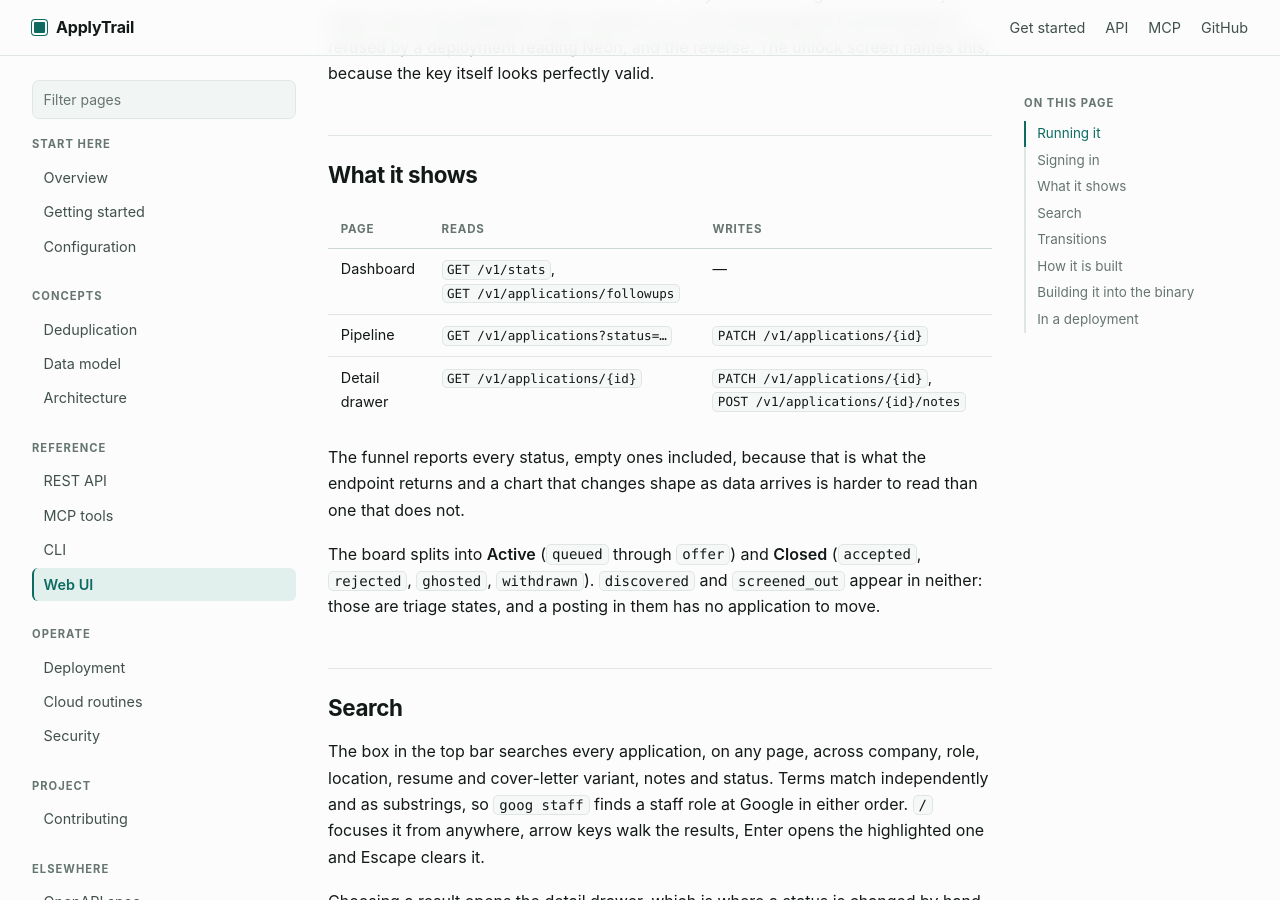
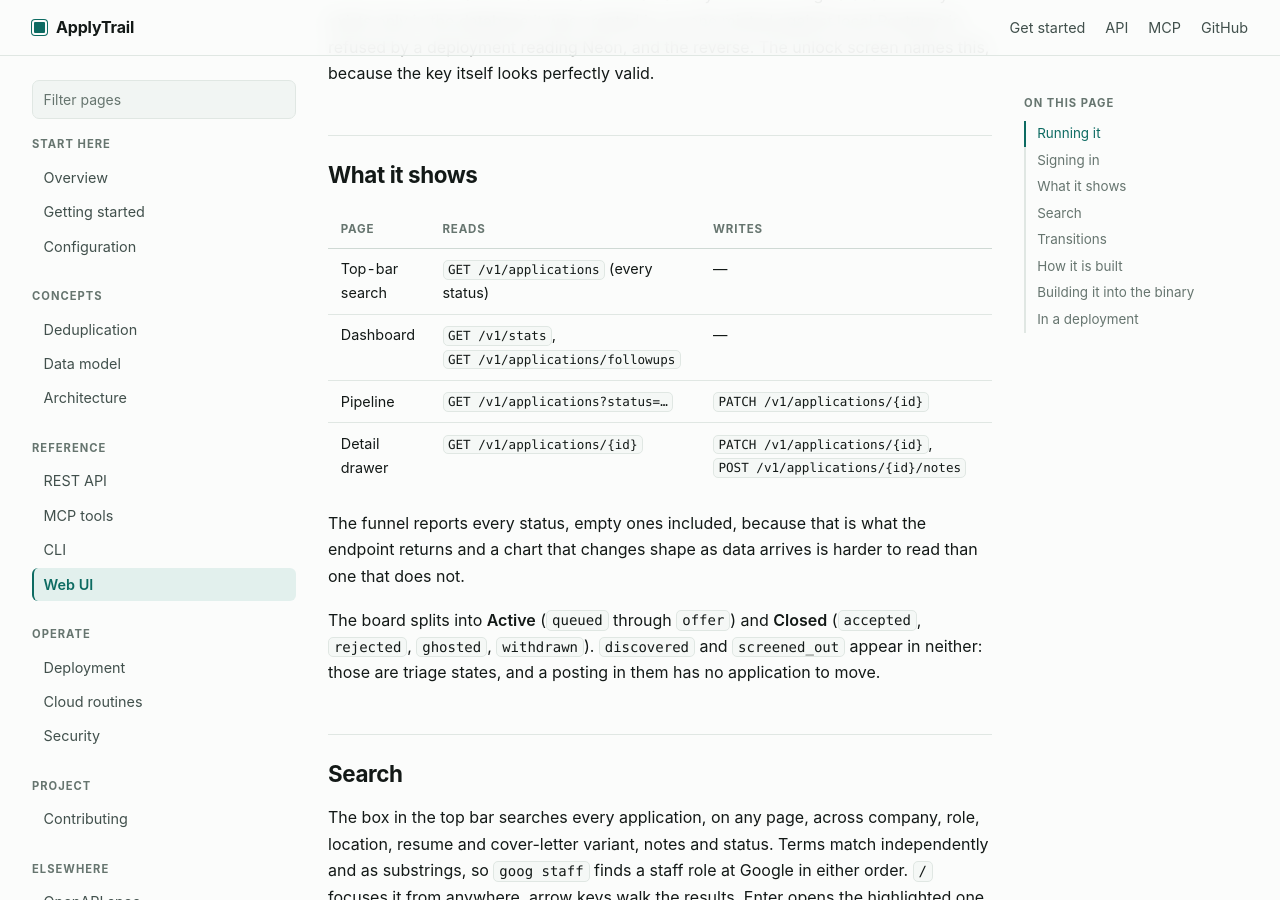
Before and after one commit to VamsiKrishna1211/applytrail, a Jekyll site: the page built from docs/WEB-UI.md, in a window 1280 px wide and 900 px high, scrolled down 1524 px. Built offline with Jekyll 4.4.1, drawn with Linux system fonts in a browser that asks for light colours.

Commit message:
docs: list the search among what the client reads
The table is how a reader learns which endpoints the UI touches; a control
that issues its own unfiltered list request belongs in it, or the next person
sizing the API's read load undercounts.

Co-Authored-By: Claude Opus 5 <noreply@anthropic.com>
Claude-Session: https://claude.ai/code/session_01DDYsxvsnDU3B4gnWy9sDzW

```diff
--- a/docs/WEB-UI.md
+++ b/docs/WEB-UI.md
@@ -70,6 +70,7 @@ screen names this, because the key itself looks perfectly valid.
 
 | Page | Reads | Writes |
 |---|---|---|
+| Top-bar search | `GET /v1/applications` (every status) | — |
 | Dashboard | `GET /v1/stats`, `GET /v1/applications/followups` | — |
 | Pipeline | `GET /v1/applications?status=…` | `PATCH /v1/applications/{id}` |
 | Detail drawer | `GET /v1/applications/{id}` | `PATCH /v1/applications/{id}`, `POST /v1/applications/{id}/notes` |
```
